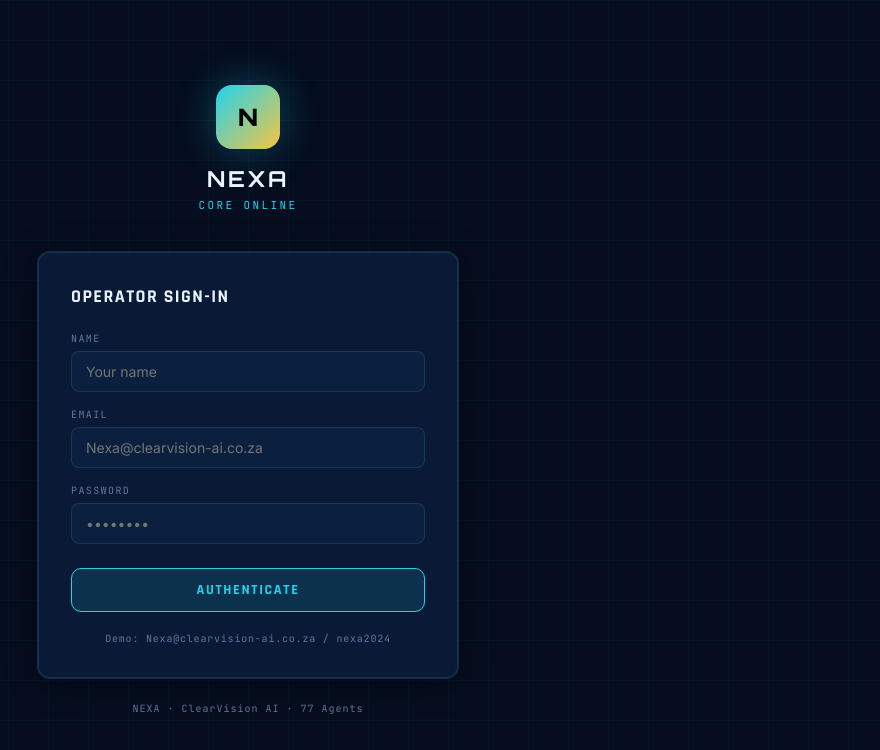
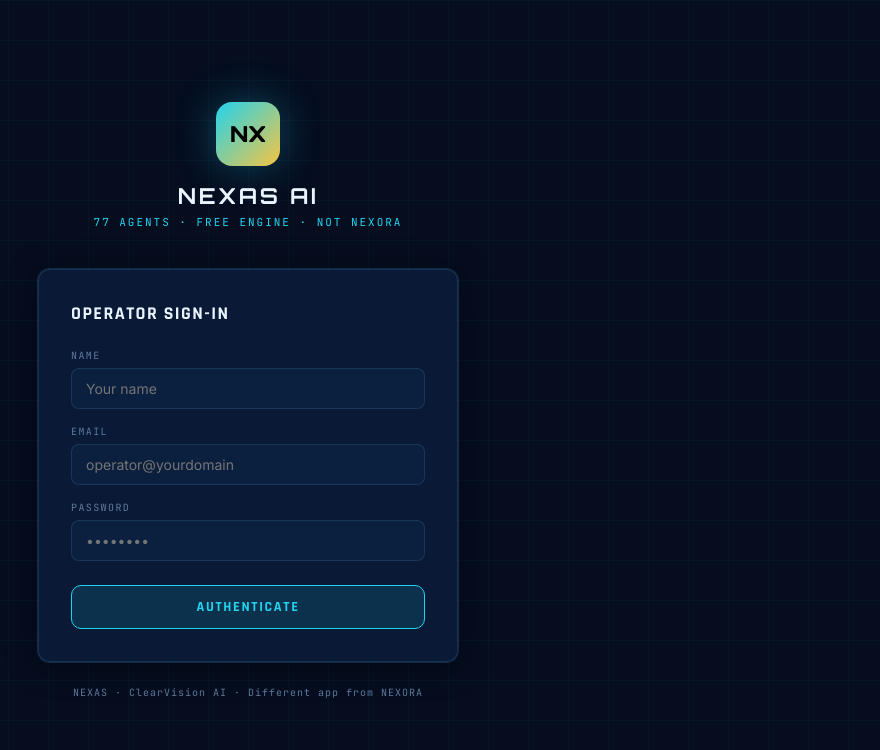
Before and after one commit to seanie84/seanie84.github.io, a React (Vite) app: page /login in a window 1280 px wide. Shown: the top 750 px of the page, without its empty margins (392-1272 px from the left). Built offline with nearby package versions, Linux system fonts and the light colour scheme.

Commit message:
chore(nexas): brand the shell NEXAS and stop printing the demo password

```diff
--- a/src/pages/Login.tsx
+++ b/src/pages/Login.tsx
@@ -1,8 +1,6 @@
 import { useState, type FormEvent } from 'react';
 import { useNavigate } from 'react-router-dom';
 import { useAuth } from '../hooks/useAuth';
-
-const STATUSES = ['CORE ONLINE', '77 AGENTS STANDING BY', 'AWAITING OPERATOR'];
 
 export default function Login() {
   const { login } = useAuth();
@@ -11,40 +9,22 @@ export default function Login() {
   const [email, setEmail] = useState('');
   const [password, setPassword] = useState('');
   const [error, setError] = useState('');
-  const [statusIdx] = useState(0);
 
   function handleSubmit(e: FormEvent) {
     e.preventDefault();
     setError('');
-    const ok = login(name, email, password);
-    if (ok) {
-      navigate('/dashboard');
-    } else {
-      setError('Invalid credentials. Use Nexa@clearvision-ai.co.za / nexa2024');
-    }
+    if (login(name, email, password)) navigate('/dashboard');
+    else setError('Sign-in refused. Check the operator email and password.');
   }
 
   return (
-    <div style={{
-      minHeight: '100vh',
-      background: 'var(--void)',
-      display: 'flex',
-      alignItems: 'center',
-      justifyContent: 'center',
-      padding: 24,
-    }}>
-      {/* Background grid */}
+    <div style={{ minHeight: '100vh', background: 'var(--void)', display: 'flex', alignItems: 'center', justifyContent: 'center', padding: 24 }}>
       <div style={{
         position: 'fixed', inset: 0, pointerEvents: 'none', zIndex: 0,
-        backgroundImage: `
-          linear-gradient(rgba(34,211,238,0.04) 1px, transparent 1px),
-          linear-gradient(90deg, rgba(34,211,238,0.04) 1px, transparent 1px)
-        `,
+        backgroundImage: 'linear-gradient(rgba(34,211,238,0.04) 1px, transparent 1px), linear-gradient(90deg, rgba(34,211,238,0.04) 1px, transparent 1px)',
         backgroundSize: '40px 40px',
       }} />
-
       <div style={{ position: 'relative', zIndex: 1, width: '100%', maxWidth: 420 }}>
-        {/* Logo */}
         <div style={{ textAlign: 'center', marginBottom: 40 }}>
           <div style={{
             display: 'inline-flex', alignItems: 'center', justifyContent: 'center',
@@ -52,62 +32,31 @@ export default function Login() {
             background: 'linear-gradient(135deg, var(--cyan), var(--gold))',
             marginBottom: 16, boxShadow: '0 0 40px rgba(34,211,238,0.3)',
           }}>
-            <span style={{ fontFamily: 'Orbitron', fontWeight: 900, fontSize: 24, color: '#000' }}>N</span>
+            <span style={{ fontFamily: 'Orbitron', fontWeight: 900, fontSize: 22, color: '#000' }}>NX</span>
           </div>
-          <h1 style={{ fontFamily: 'Orbitron', fontWeight: 700, fontSize: 22, color: 'var(--ink)', letterSpacing: '0.12em', marginBottom: 6 }}>NEXA</h1>
-          <p style={{ fontFamily: 'JetBrains Mono', fontSize: 11, color: 'var(--cyan)', letterSpacing: '0.22em', textTransform: 'uppercase' }}>
-            {STATUSES[statusIdx]}
+          <h1 style={{ fontFamily: 'Orbitron', fontWeight: 700, fontSize: 22, color: 'var(--ink)', letterSpacing: '0.12em', marginBottom: 6 }}>NEXAS AI</h1>
+          <p style={{ fontFamily: 'JetBrains Mono', fontSize: 11, color: 'var(--cyan)', letterSpacing: '0.18em', textTransform: 'uppercase' }}>
+            77 AGENTS · FREE ENGINE · NOT NEXORA
           </p>
         </div>
-
-        {/* Card */}
         <div className="glass" style={{ padding: 32, boxShadow: 'var(--elev-glow)' }}>
-          <h2 style={{ fontFamily: 'Rajdhani', fontWeight: 700, fontSize: 18, letterSpacing: '0.08em', textTransform: 'uppercase', color: 'var(--ink)', marginBottom: 24 }}>
-            Operator Sign-In
-          </h2>
-
+          <h2 style={{ fontFamily: 'Rajdhani', fontWeight: 700, fontSize: 18, letterSpacing: '0.08em', textTransform: 'uppercase', color: 'var(--ink)', marginBottom: 24 }}>Operator Sign-In</h2>
           <form onSubmit={handleSubmit} style={{ display: 'flex', flexDirection: 'column', gap: 16 }}>
             <Field label="Name" type="text" value={name} onChange={setName} autoComplete="name" placeholder="Your name" />
-            <Field label="Email" type="email" value={email} onChange={setEmail} autoComplete="email" placeholder="Nexa@clearvision-ai.co.za" />
+            <Field label="Email" type="email" value={email} onChange={setEmail} autoComplete="email" placeholder="operator@yourdomain" />
             <Field label="Password" type="password" value={password} onChange={setPassword} autoComplete="current-password" placeholder="••••••••" />
-
             {error && (
-              <p style={{ fontFamily: 'JetBrains Mono', fontSize: 11, color: 'var(--danger)', padding: '10px 12px', background: 'rgba(251,113,133,0.08)', borderRadius: 8, border: '1px solid rgba(251,113,133,0.2)' }}>
-                {error}
-              </p>
+              <p style={{ fontFamily: 'JetBrains Mono', fontSize: 11, color: 'var(--danger)', padding: '10px 12px', background: 'rgba(251,113,133,0.08)', borderRadius: 8, border: '1px solid rgba(251,113,133,0.2)' }}>{error}</p>
             )}
-
-            <button
-              type="submit"
-              style={{
-                marginTop: 8,
-                padding: '12px',
-                borderRadius: 10,
-                border: '1px solid var(--cyan)',
-                background: 'rgba(34,211,238,0.12)',
-                color: 'var(--cyan)',
-                fontFamily: 'Rajdhani',
-                fontWeight: 700,
-                fontSize: 14,
-                letterSpacing: '0.12em',
-                textTransform: 'uppercase',
-                cursor: 'pointer',
-                transition: 'all 0.2s',
-              }}
-              onMouseEnter={e => { (e.currentTarget as HTMLButtonElement).style.background = 'rgba(34,211,238,0.22)'; }}
-              onMouseLeave={e => { (e.currentTarget as HTMLButtonElement).style.background = 'rgba(34,211,238,0.12)'; }}
-            >
-              Authenticate
-            </button>
+            <button type="submit" style={{
+              marginTop: 8, padding: '12px', borderRadius: 10, border: '1px solid var(--cyan)',
+              background: 'rgba(34,211,238,0.12)', color: 'var(--cyan)', fontFamily: 'Rajdhani',
+              fontWeight: 700, fontSize: 14, letterSpacing: '0.12em', textTransform: 'uppercase', cursor: 'pointer',
+            }}>Authenticate</button>
           </form>
-
-          <p style={{ marginTop: 20, fontFamily: 'JetBrains Mono', fontSize: 10, color: 'var(--ink-3)', textAlign: 'center', letterSpacing: '0.08em' }}>
-            Demo: Nexa@clearvision-ai.co.za / nexa2024
-          </p>
         </div>
-
         <p style={{ textAlign: 'center', marginTop: 24, fontFamily: 'JetBrains Mono', fontSize: 10, color: 'var(--ink-3)', letterSpacing: '0.1em' }}>
-          NEXA · ClearVision AI · 77 Agents
+          NEXAS · ClearVision AI · Different app from NEXORA
         </p>
       </div>
     </div>
@@ -120,32 +69,11 @@ function Field({ label, type, value, onChange, autoComplete, placeholder }: {
 }) {
   return (
     <label style={{ display: 'block' }}>
-      <span style={{
-        display: 'block', marginBottom: 6,
-        fontFamily: 'JetBrains Mono', fontSize: 10, color: 'var(--ink-3)',
-        letterSpacing: '0.14em', textTransform: 'uppercase',
-      }}>{label}</span>
-      <input
-        type={type}
-        value={value}
-        onChange={e => onChange(e.target.value)}
-        autoComplete={autoComplete}
-        placeholder={placeholder}
-        style={{
-          width: '100%',
-          padding: '11px 14px',
-          background: 'rgba(14,37,71,0.6)',
-          border: '1px solid var(--line)',
-          borderRadius: 8,
-          color: 'var(--ink)',
-          fontFamily: 'Inter',
-          fontSize: 14,
-          outline: 'none',
-          transition: 'border-color 0.15s',
-        }}
-        onFocus={e => { e.target.style.borderColor = 'var(--cyan)'; }}
-        onBlur={e => { e.target.style.borderColor = 'var(--line)'; }}
-      />
+      <span style={{ display: 'block', marginBottom: 6, fontFamily: 'JetBrains Mono', fontSize: 10, color: 'var(--ink-3)', letterSpacing: '0.14em', textTransform: 'uppercase' }}>{label}</span>
+      <input type={type} value={value} onChange={e => onChange(e.target.value)} autoComplete={autoComplete} placeholder={placeholder} style={{
+        width: '100%', padding: '11px 14px', background: 'rgba(14,37,71,0.6)', border: '1px solid var(--line)',
+        borderRadius: 8, color: 'var(--ink)', fontFamily: 'Inter', fontSize: 14, outline: 'none',
+      }} />
     </label>
   );
 }
```
